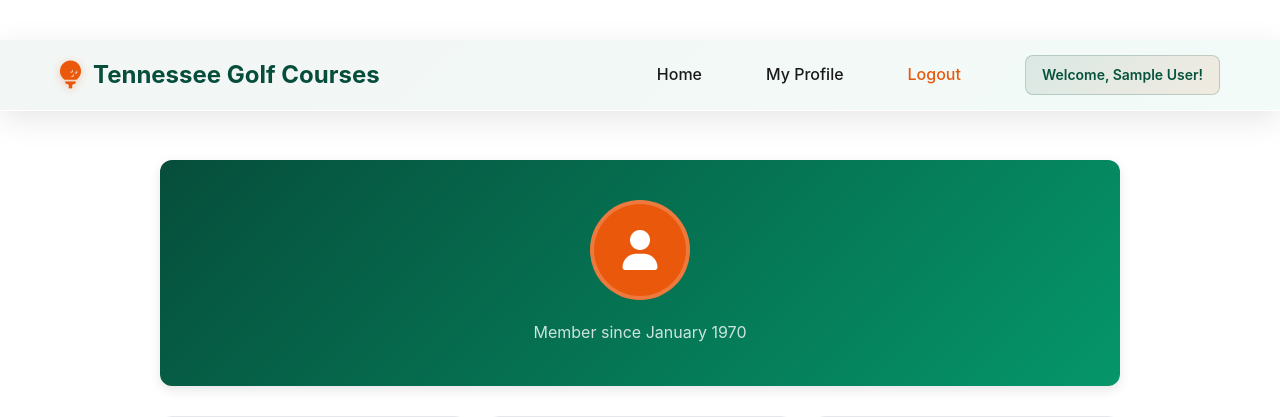
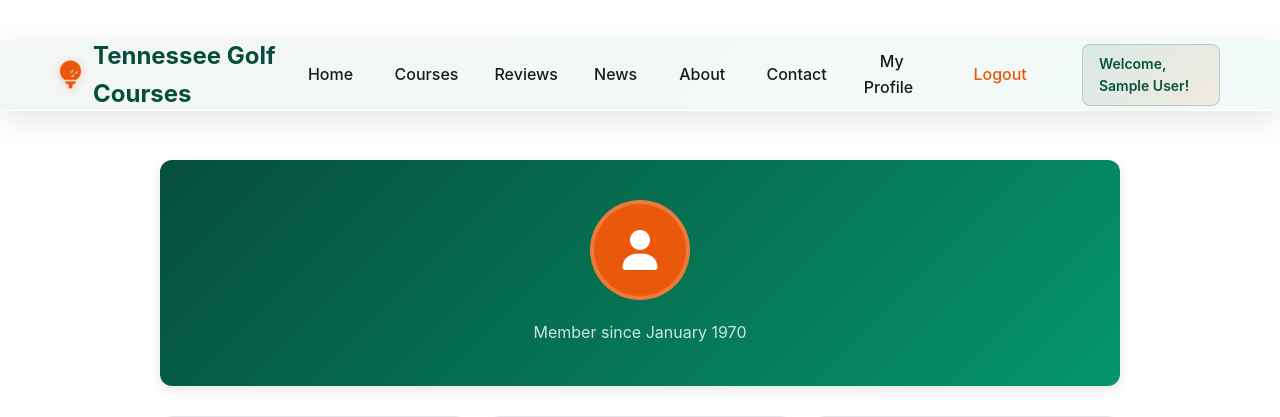
Before and after one commit to xxxentity/tennessee-golf-courses, a PHP site: page /user/profile.php in a window 1280 px wide. Shown: the top 417 px of the page. Run offline with PHP 8.4, Linux system fonts and the light colour scheme; the visitor is signed in with stand-in values (Sample User, id 1); data that the repository does not hold is empty; a stand-in replaces the project's code that opens the database connection.

Commit message:
Restore complete navigation menu with all original links
- Add back Courses, Reviews, News, About, Contact links
- Maintain dynamic login/logout functionality
- Complete professional navigation experience

🤖 Generated with [Claude Code](https://claude.ai/code)

Co-Authored-By: Claude <noreply@anthropic.com>

```diff
--- a/includes/navigation.php
+++ b/includes/navigation.php
@@ -16,7 +16,12 @@ $first_name = $is_logged_in ? $_SESSION['first_name'] : '';
         </a>
 
         <ul class="nav-menu" id="nav-menu">
-            <li><a href="/index.html" class="nav-link">Home</a></li>
+            <li><a href="#home" class="nav-link">Home</a></li>
+            <li><a href="#courses" class="nav-link">Courses</a></li>
+            <li><a href="#reviews" class="nav-link">Reviews</a></li>
+            <li><a href="#news" class="nav-link">News</a></li>
+            <li><a href="#about" class="nav-link">About</a></li>
+            <li><a href="#contact" class="nav-link">Contact</a></li>
 
             <?php if ($is_logged_in): ?>
                 <!-- Logged in navigation -->
```
